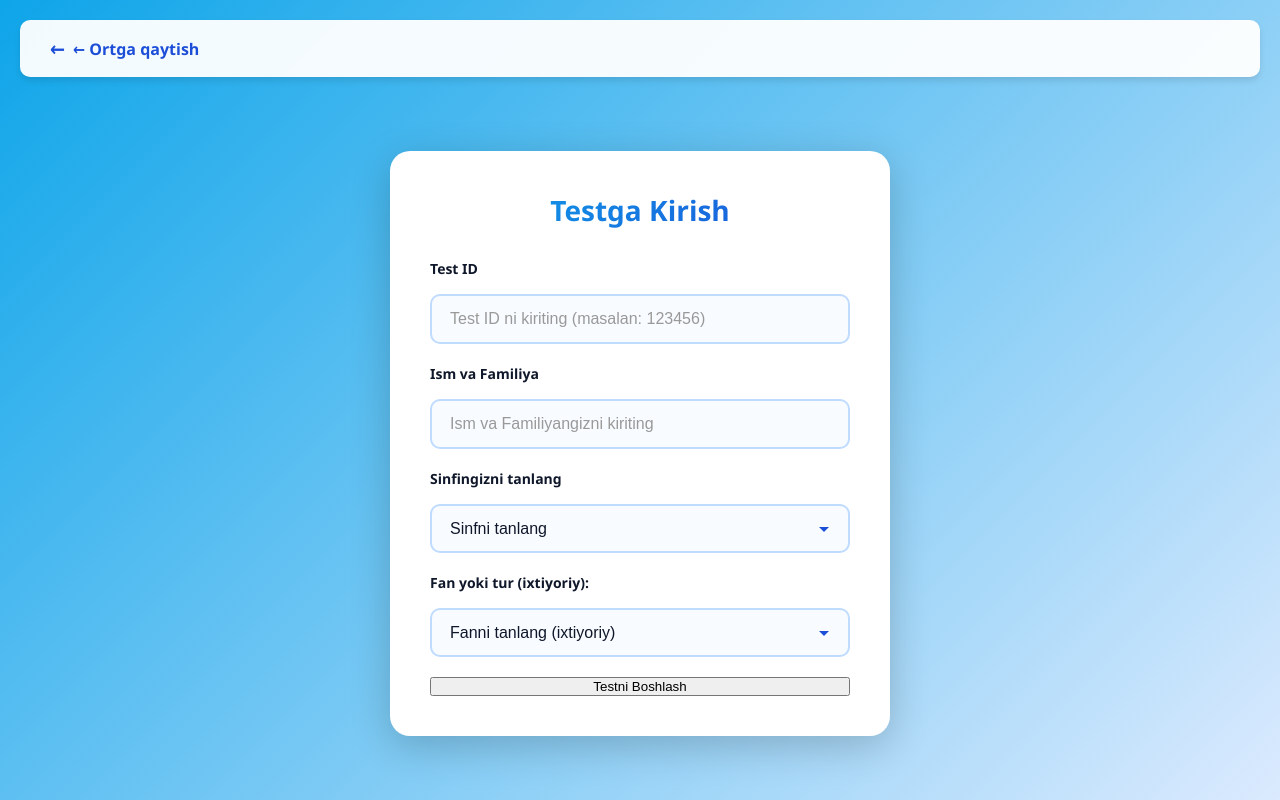
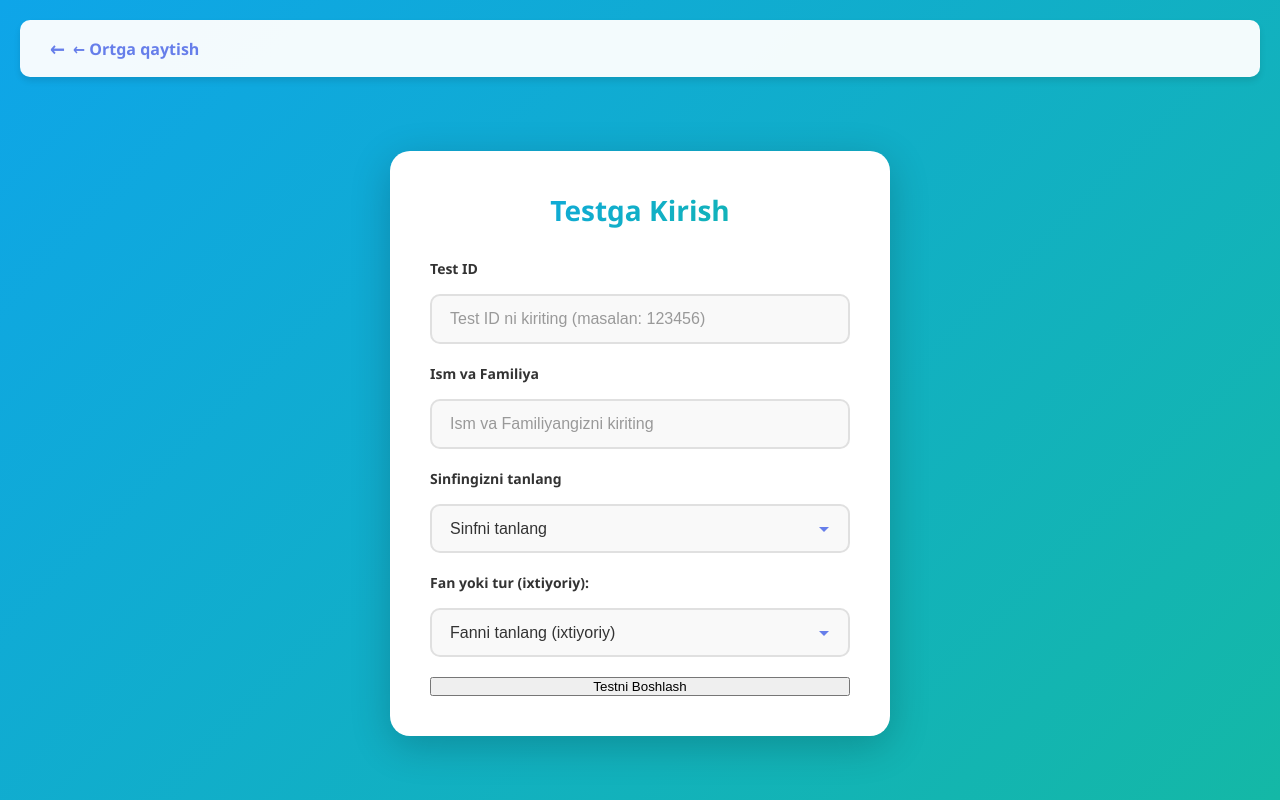
Before and after one commit to nizomiddinozodov732-rgb/TM-test-uz, a Flask app: page /kirish.html in a window 1280 px wide. Run offline with Flask 3, Linux system fonts and the light colour scheme.

Commit message:
fayllar yuklandi

```diff
--- a/static/kirish.css
+++ b/static/kirish.css
@@ -6,7 +6,7 @@
 
 body {
     font-family: 'Segoe UI', Tahoma, Geneva, Verdana, sans-serif;
-    background: linear-gradient(135deg, #0ea5e9 0%, #dbeafe 100%); /* ko'k + oq */
+    background: linear-gradient(135deg, #0ea5e9 0%, #14b8a6 100%);
     min-height: 100vh;
     display: flex;
     flex-direction: column;
@@ -23,7 +23,7 @@
 
 nav a {
     text-decoration: none;
-    color: #1d4ed8;
+    color: #667eea;
     font-weight: 600;
     font-size: 16px;
     transition: color 0.3s ease;
@@ -33,7 +33,7 @@
 }
 
 nav a:hover {
-    color: #0ea5e9;
+    color: #764ba2;
 }
 
 nav a::before {
@@ -76,15 +76,15 @@
 }
 
 .box h1 {
-    color: #0f172a;
+    color: #333;
     margin-bottom: 30px;
     text-align: center;
     font-size: 28px;
     font-weight: 700;
-    background: linear-gradient(135deg, #0ea5e9 0%, #1d4ed8 100%);
-    -webkit-background-clip: text;
-    -webkit-text-fill-color: transparent;
-    background-clip: text;
+        background: linear-gradient(135deg, #0ea5e9 0%, #14b8a6 100%);
+        -webkit-background-clip: text;
+        -webkit-text-fill-color: transparent;
+        background-clip: text;
 }
 
 form {
@@ -101,7 +101,7 @@
 
 label {
     font-weight: 600;
-    color: #0f172a;
+    color: #333;
     font-size: 14px;
     margin-bottom: 8px;
     display: block;
@@ -111,20 +111,20 @@
 select {
     width: 100%;
     padding: 14px 18px;
-    border: 2px solid #bfdbfe;
+    border: 2px solid #e0e0e0;
     border-radius: 10px;
     font-size: 16px;
     transition: all 0.3s ease;
-    background-color: #f8fbff;
-    color: #0f172a;
+    background-color: #f9f9f9;
+    color: #333;
 }
 
 input[type="text"]:focus,
 select:focus {
     outline: none;
-    border-color: #1d4ed8;
+    border-color: #0ea5e9;
     background-color: white;
-    box-shadow: 0 0 0 4px rgba(37, 99, 235, 0.12);
+    box-shadow: 0 0 0 4px rgba(14, 165, 233, 0.1);
 }
 
 input[type="text"]::placeholder {
@@ -141,14 +141,14 @@
 }
 
 select:hover {
-    border-color: #1d4ed8;
+    border-color: #667eea;
     background-color: white;
 }
 
 select option {
     padding: 10px;
     background-color: white;
-    color: #0f172a;
+    color: #333;
 }
 
 button[type="submit"] {
--- a/templates/kirish.html
+++ b/templates/kirish.html
@@ -4,7 +4,7 @@
     <meta charset="UTF-8">
     <meta name="viewport" content="width=device-width, initial-scale=1.0">
     <title>Testga Kirish</title>
-    <link rel="stylesheet" href="{{ url_for('static', filename='kirish.css') }}">
+    <link rel="stylesheet" href="/static/kirish.css">
 </head>
 <body>
     <header>
@@ -72,10 +72,7 @@
     </section>
 
     <script>
-        // API bazaviy URL - avtomatik environment detection
-        const API_URL = (window.location.protocol === 'file:' || window.location.hostname === 'localhost' || window.location.hostname === '127.0.0.1')
-            ? 'http://localhost:5000/api'
-            : `${window.location.origin}/api`;
+        const API_URL = `${window.location.origin}/api`;
 
         // Formani to'g'ri ishlashini ta'minlash
         const form = document.getElementById('loginForm');
```
Also changed, not shown: api/app.py (+14 -0 lines), models_simple.py (+7 -23 lines), requirements.txt (+8 -0 lines), templates/ishlash.html (+2 -5 lines), templates/test_yuklash.html (+4 -9 lines), INSTALL.md (line endings or trailing spaces), VERCEL_DEPLOY.md (line endings or trailing spaces), vercel.json, 1 other file.
